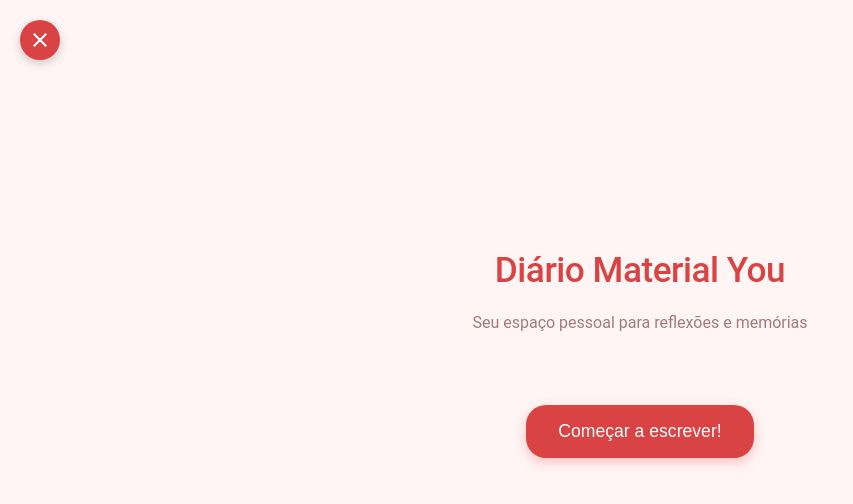
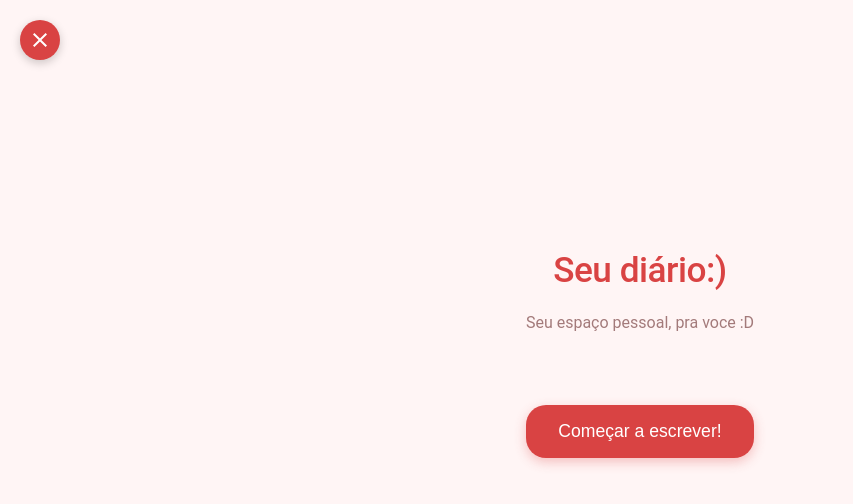
Before and after one commit to eiriq/ProjetoManu, a plain HTML site: page diario.html in a window 1280 px wide. Shown: the whole page, without its empty margins (0-853 px from the left). Drawn offline with Linux system fonts and the light colour scheme.

Commit message:
Update diario.html

```diff
--- a/diario.html
+++ b/diario.html
@@ -527,8 +527,8 @@
 
     <div class="container">
         <header>
-            <h1>Diário Material You</h1>
-            <p class="subtitle">Seu espaço pessoal para reflexões e memórias</p>
+            <h1>Seu diário:)</h1>
+            <p class="subtitle">Seu espaço pessoal, pra voce :D</p>
         </header>
 
         <button class="start-btn" id="start-btn">Começar a escrever!</button>
```
